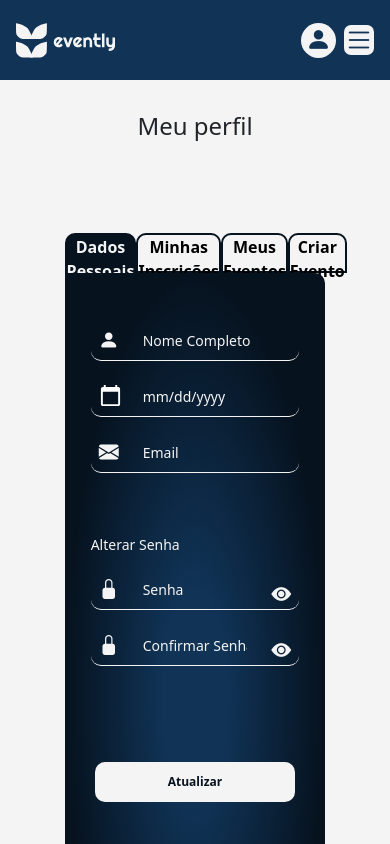
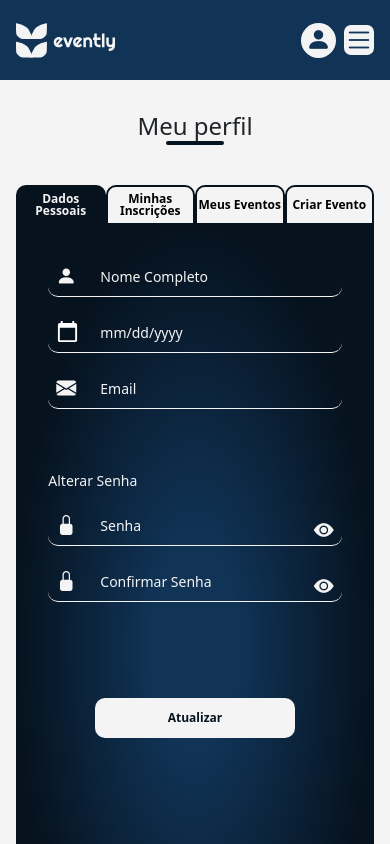
Before and after one commit to RayaniGomes/Evently, a Next.js app: page /perfil in a window 390 px wide. Built offline with nearby package versions, Linux system fonts and the light colour scheme.

Commit message:
fix: responsividade dos componentes e da pagina de perfil

```diff
--- a/src/(components)/FormUsuario/index.tsx
+++ b/src/(components)/formularios/FormUsuario/index.tsx
@@ -6,10 +6,14 @@ import { createDataUsuario, usuarioSchema } from "@/schema/usuario.schema";
 
 export default function FormUsuario() {
   const [mostrarSenha, setMostrarSenha] = useState(false);
-  const { register, handleSubmit, formState: { errors } } = useForm<createDataUsuario>({ resolver: zodResolver(usuarioSchema) });
+  const {
+    register,
+    handleSubmit,
+    formState: { errors },
+  } = useForm<createDataUsuario>({ resolver: zodResolver(usuarioSchema) });
 
   const toggleMostrarSenha = () => {
-      setMostrarSenha(!mostrarSenha);
+    setMostrarSenha(!mostrarSenha);
   };
 
   const onSubmit = (data: createDataUsuario) => {
--- a/src/(components)/FormUsuario/styled.ts
+++ b/src/(components)/formularios/FormUsuario/styled.ts
@@ -1,7 +1,7 @@
 import styled from "styled-components";
 
 export const Form = styled.form`
-  width: 80%;
+  width: 90%;
   display: flex;
   align-items: center;
   flex-direction: column;
--- a/src/(components)/minhasInscrições/styled.ts
+++ b/src/(components)/minhasInscrições/styled.ts
@@ -1,7 +1,7 @@
 import styled from "styled-components";
 
 export const Inscricoes = styled.div`
-  width: 80%;
+  width: 90%;
   display: flex;
   flex-direction: column;
   align-items: center;
--- a/src/(components)/titulo/styled.ts
+++ b/src/(components)/titulo/styled.ts
@@ -17,7 +17,7 @@ export const ContainerTitulo = styled.div<border>`
     opacity: 1 !important;
 
     @media (max-width: 768px) {
-      border: 2px solid var(--branco) !important;
+      border: 2px solid var(${(props) => props.color}) !important;
     }
   }
 `;
--- a/src/app/perfil/page.tsx
+++ b/src/app/perfil/page.tsx
@@ -3,10 +3,12 @@ import Navbar from "@/(components)/navbar";
 import Titulo from "@/(components)/titulo";
 import { Botoes, ContainerPerfil, Section } from "./styled";
 import Footer from "@/(components)/footer";
-import FormUsuario from "@/(components)/FormUsuario";
+import FormUsuario from "@/(components)/formularios/FormUsuario";
 import { useState } from "react";
 import MinhasInscrições from "@/(components)/minhasInscrições";
 import MeusEventos from "@/(components)/meusEventos";
+import FormCriarEvento from "@/(components)/formularios/formCriarEvento";
+import { Container } from "react-bootstrap";
 
 export default function Perfil() {
   const [isAtivar, setIsAtivar] = useState("Dados Pessoais");
@@ -18,7 +20,7 @@ export default function Perfil() {
   return (
     <main>
       <Navbar />
-      <Section>
+      <Container as={Section}>
           <Titulo titulo="Meu perfil" border="--azul-escuro" />
           <div className="perfil">
             <Botoes>
@@ -51,10 +53,10 @@ export default function Perfil() {
               {isAtivar === "Dados Pessoais" && <FormUsuario />}
               {isAtivar === "Minhas Inscrições" && <MinhasInscrições />}
               {isAtivar === "Meus Eventos" && <MeusEventos />}
-            {isAtivar === "Criar Evento" && <h2>Criar Evento</h2>}
+              {isAtivar === "Criar Evento" && <FormCriarEvento />}
             </ContainerPerfil>
           </div>
-      </Section>
+      </Container>
       <Footer />
     </main>
   );
--- a/src/app/perfil/styled.ts
+++ b/src/app/perfil/styled.ts
@@ -16,15 +16,23 @@ export const Section = styled.section`
     flex-direction: column;
     align-items: center;
   }
+
+  @media (max-width: 768px) {
+    padding: 7rem 1rem;
+    gap: 2rem;
+  }
 `;
 
 export const Botoes = styled.div`
-  width: 80%;
+  width: 100%;
   display: flex;
 
   button {
     width: 150px;
     height: 40px;
+    display: flex;
+    justify-content: center;
+    align-items: center;
     background-color: transparent;
     border: 2px solid var(--azul-escuro);
     border-radius: 10px 10px 0 0;
@@ -43,10 +51,21 @@ export const Botoes = styled.div`
     color: var(--branco);
     border-radius: 10px 10px 0 0;
   }
+
+  @media (max-width: 768px) {
+    width: 100%;
+
+    button {
+      width: 100%;
+      font-size: 12px;
+      flex-wrap: wrap;
+      line-height: 0.75rem;
+    }
+  }
 `;
 
 export const ContainerPerfil = styled.div`
-  width: 80%;
+  width: 100%;
   min-height: 100vh;
   display: flex;
   align-items: center;
@@ -56,4 +75,10 @@ export const ContainerPerfil = styled.div`
   border-radius: 0 10px 10px 10px;
   padding: 3rem 0rem;
   gap: 1rem;
+
+  @media (max-width: 768px) {
+    width: 100%;
+    border-radius: 0 0 10px 10px;
+    padding: 2rem 1rem;
+  }
 `;
```
Lines whose indentation alone changed are shown as unchanged.
